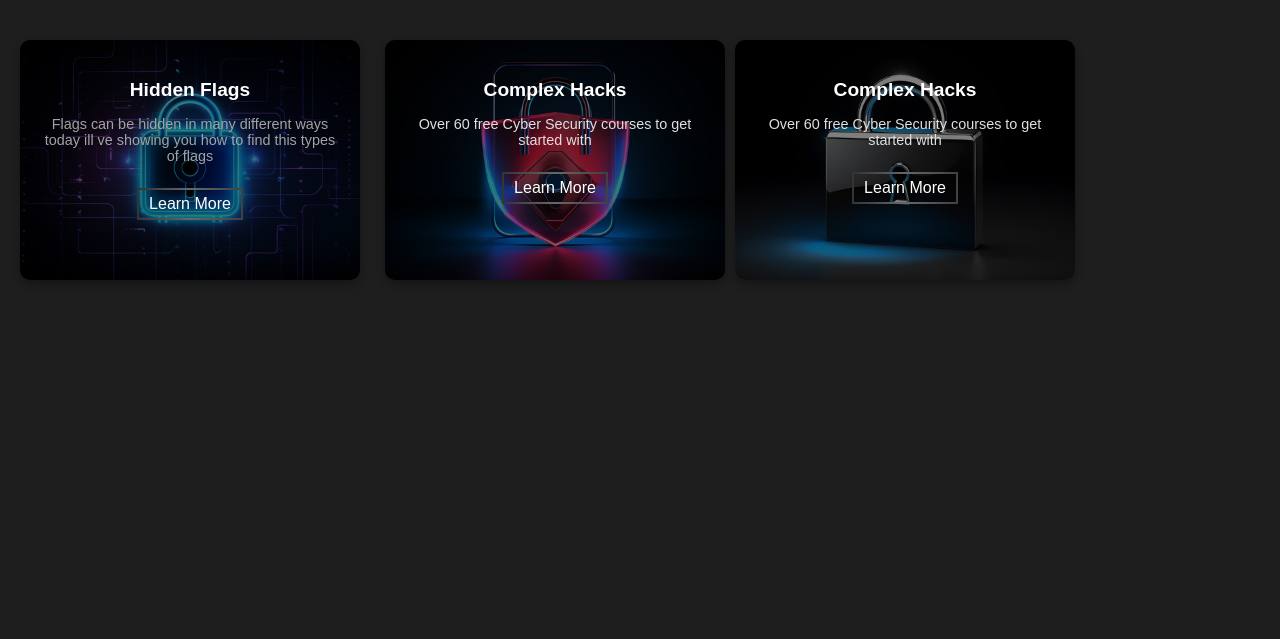
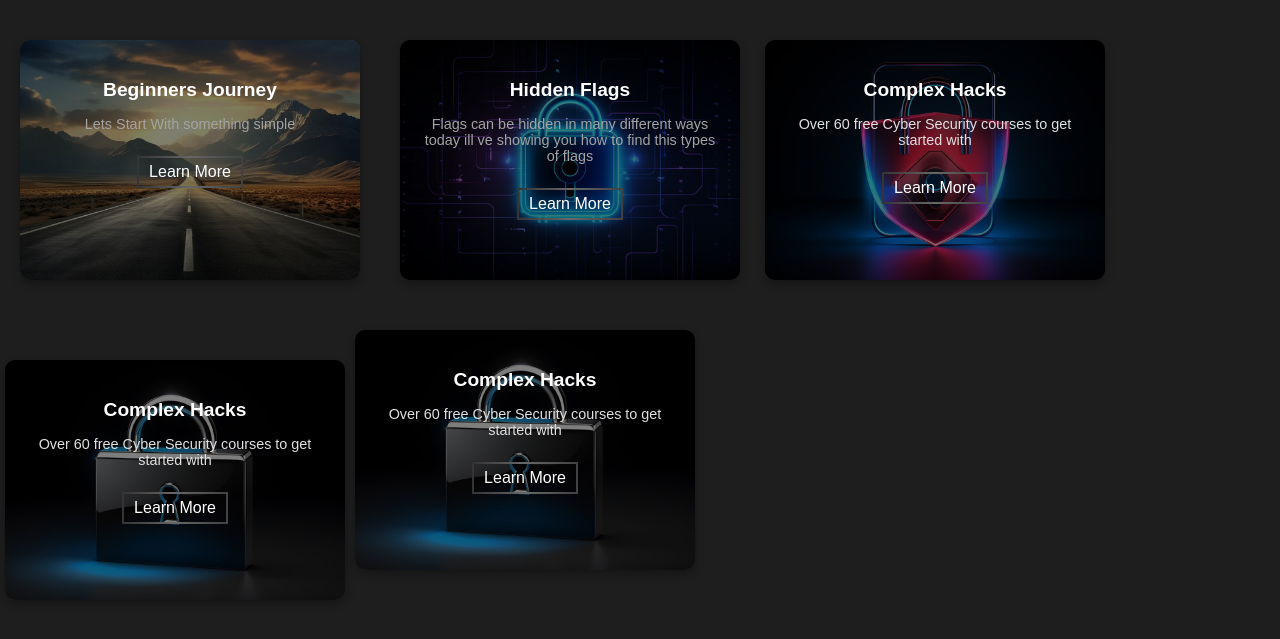
Before and after one commit to Victorydevlo/Flisk-Vulnerable-Website, a PHP site: page /components/simplehack.php in a window 1280 px wide. Shown: the part 48-687 px from the top of the page. Run offline with PHP 8.4, Linux system fonts and the light colour scheme.

Commit message:
new files and fixes

```diff
--- a/components/simplehack.php
+++ b/components/simplehack.php
@@ -22,6 +22,22 @@
     </div>
 </div>
 <div style="display: flex; flex-wrap: wrap; justify-content: left;">
+<div style="text-align: center; padding: 40px 20px;">
+        <div
+            style="position: relative; background: url('../images/start.jpg') center/cover; border-radius: 10px; padding: 20px; width: 300px; height: 200px; text-align: center; color: #fff; box-shadow: 0 4px 8px rgba(0, 0, 0, 0.3); overflow: hidden;">
+            <div
+                style="content: ''; position: absolute; top: 0; left: 0; width: 100%; height: 100%; background: rgba(0, 0, 0, 0.5); z-index: 1; border-radius: 10px;">
+            </div>
+            <div style="position: relative; z-index: 2;">
+                <h3 style="margin-bottom: 10px; font-size: 1.2rem;">Beginners Journey</h3>
+                <p style="font-size: 0.9rem; color:rgb(163, 163, 163);"> Lets Start With something simple
+                </p>
+                <a href="simple/simpletest1.php"
+                    style="display: inline-block; padding: 5px 10px; margin-top: 10px; color: #fff; text-decoration: none; border: 2px solid transparent; border-image: linear-gradient(90deg, rgb(52, 52, 52), rgb(103, 103, 103), rgb(65, 65, 65)); border-radius: 20px; border-image-slice: 1;">Learn
+                    More</a>
+            </div>
+        </div>
+    </div>
     <div style="text-align: center; padding: 40px 20px;">
         <div
             style="position: relative; background: url('../images/lock.jpg') center/cover; border-radius: 10px; padding: 20px; width: 300px; height: 200px; text-align: center; color: #fff; box-shadow: 0 4px 8px rgba(0, 0, 0, 0.3); overflow: hidden;">
@@ -59,6 +75,23 @@
     </div>
 
     <div style="text-align: center; padding: 40px 5px;">
+        <div
+            style="position: relative; background: url('../images/lock3.jpg') center/cover; border-radius: 10px; padding: 20px; width: 300px; height: 200px; text-align: center; color: #fff; box-shadow: 0 4px 8px rgba(0, 0, 0, 0.3); overflow: hidden;">
+            <div
+                style="content: ''; position: absolute; top: 0; left: 0; width: 100%; height: 100%; background: rgba(0, 0, 0, 0.5); z-index: 1; border-radius: 10px;">
+            </div>
+            <div style="position: relative; z-index: 2;">
+                <h3 style="margin-bottom: 10px; font-size: 1.2rem;">Complex Hacks</h3>
+                <p style="font-size: 0.9rem; color: #e0e0e0;">Over 60 free Cyber Security courses to get started with
+                </p>
+                <a href="components/complexhack.php"
+                    style="display: inline-block; padding: 5px 10px; margin-top: 10px; color: #fff; text-decoration: none; border: 2px solid transparent; border-image: linear-gradient(90deg, rgb(52, 52, 52), rgb(103, 103, 103), rgb(65, 65, 65)); border-radius: 20px; border-image-slice: 1;">Learn
+                    More</a>
+            </div>
+        </div>
+    </div>
+
+    <div style="text-align: center; padding: 10px 5px;">
         <div
             style="position: relative; background: url('../images/lock3.jpg') center/cover; border-radius: 10px; padding: 20px; width: 300px; height: 200px; text-align: center; color: #fff; box-shadow: 0 4px 8px rgba(0, 0, 0, 0.3); overflow: hidden;">
             <div
--- a/download.php
+++ b/images/hacks/download.php
@@ -1,7 +1,7 @@
 <?php
 if (isset($_GET['file'])) {
     $file = basename($_GET['file']);
-    $filepath = '/images/hacks' . $file;
+    $filepath =  $file;
 
     if (file_exists($filepath)) {
         header('Content-Description: File Transfer');
```
Also changed, not shown: components/simple/simpletest1.php (+5 -4 lines), images/hex.jpg (added), images/start.jpg (added), userinfo/register.php (added).
